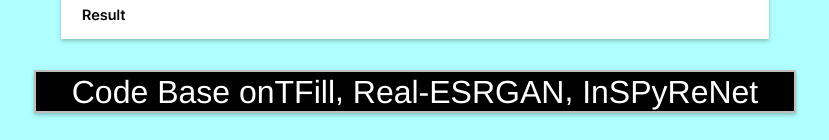
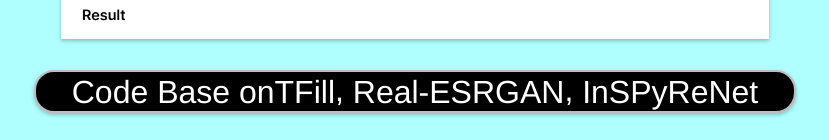
Before and after one commit to Hydrageno/inpaint-toolbox, a Vue app: page / in a window 1280 px wide. Shown: the part 5057-5197 px from the top of the page, without its empty margins (225-1054 px from the left). Built offline with nearby package versions, Linux system fonts and the light colour scheme.

Commit message:
rectify style for footer in HomeView.

```diff
--- a/src/views/HomeView.vue
+++ b/src/views/HomeView.vue
@@ -59,7 +59,7 @@
       <!--thankful for sponsor.-->
       <!--使用的开源代码，诚挚感谢使用的开源项目开发者！-->
       <div id="thankful">
-        <el-link href="" type="info">&nbsp;&nbsp;&nbsp;&nbsp;Code Base on</el-link>
+        <el-link href="" type="info" :underline="false" disabled>&nbsp;&nbsp;&nbsp;&nbsp;Code Base on</el-link>
         <el-link href="https://github.com/lyndonzheng/TFill" type="info">TFill</el-link>,
         <el-link href="https://github.com/xinntao/Real-ESRGAN" type="info">Real-ESRGAN</el-link>,
         <el-link href="https://github.com/plemeri/InSPyReNet" type="info">InSPyReNet</el-link>
@@ -327,6 +327,7 @@
       font-size: 4vh;
       color: rgb(255, 255, 255);
       user-select: none;
+      border-radius: 20px;
       border-width: 2px;
       border-color: rgb(190, 189, 189);
       border-style: double;
```
